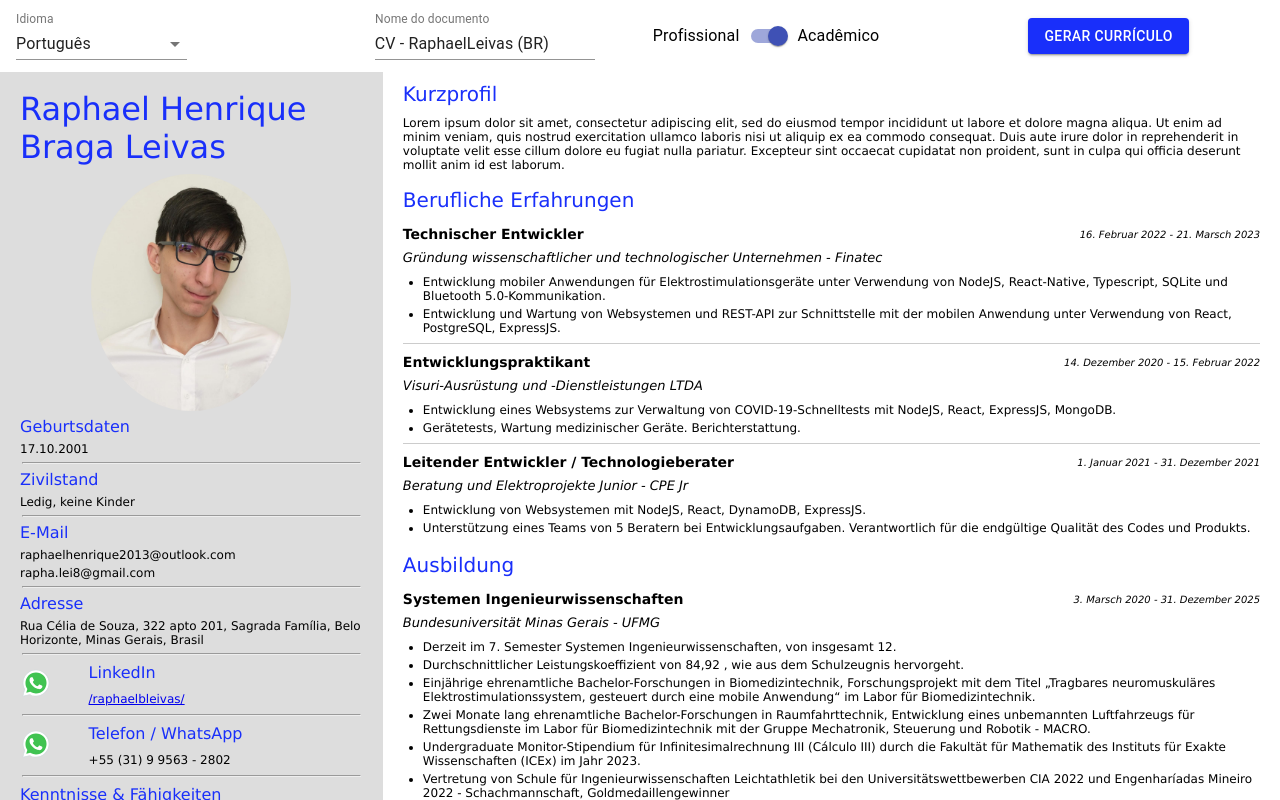
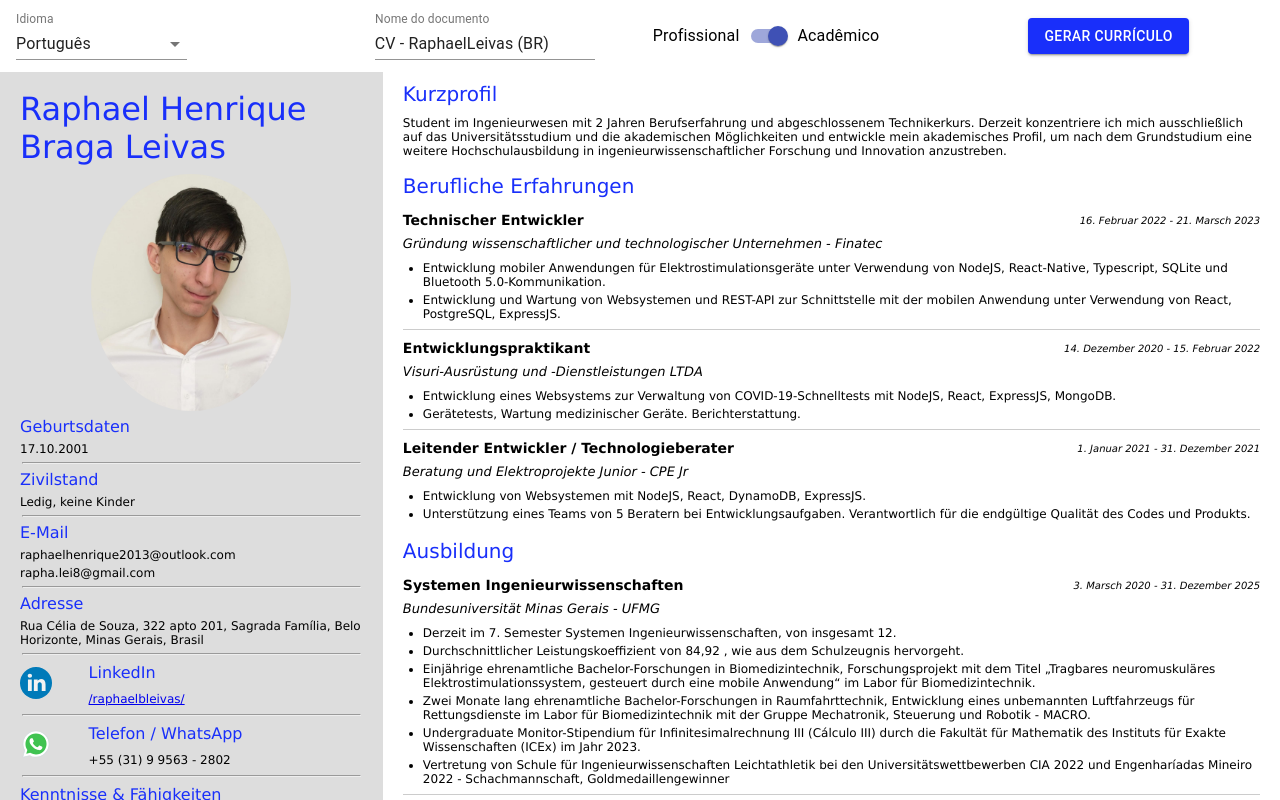
Before and after one commit to RaphaelLeivas/cv-generator, a React (Create React App) app: page / in a window 1280 px wide. Shown: the top 800 px of the page. Built offline with nearby package versions, Linux system fonts and the light colour scheme.

Commit message:
add icon e kurzprofil

```diff
--- a/src/components/CV.tsx
+++ b/src/components/CV.tsx
@@ -8,6 +8,7 @@ import { COLORS } from '../constants/colors'
 
 // stack icons / SVG
 import { ReactComponent as WhatsappIcon } from '../assets/images/whatsappIcon.svg'
+import { ReactComponent as LinkedinIcon } from '../assets/images/linkedinIcon.svg'
 
 import { ProfessionalExperienceRow } from './ProfessionalExperienceRow'
 import { CVText } from './CVText'
@@ -140,6 +141,9 @@ const useStyles = makeStyles((theme) => ({
   wppIcon: {
     flex: 1,
   },
+  linkedinIcon: {
+    flex: 1,
+  },
   phoneInfo: {
     flex: 4,
 
@@ -204,7 +208,7 @@ export const CV = React.forwardRef<HTMLDivElement, CVProps>((props, ref) => {
 
             <div className={classes.phoneContainer}>
               <div className={classes.wppIcon}>
-                <WhatsappIcon />
+                <LinkedinIcon />
               </div>
               <div className={classes.phoneInfo}>
                 <p className={classes.infoSectionTitle}>LinkedIn</p>
@@ -222,9 +226,8 @@ export const CV = React.forwardRef<HTMLDivElement, CVProps>((props, ref) => {
             <hr style={{ margin: '2px' }} />
 
             <div className={classes.phoneContainer}>
-              <div className={classes.wppIcon}>
+              <div className={classes.linkedinIcon}>
                 <WhatsappIcon />
-
               </div>
               <div className={classes.phoneInfo}>
                 <p className={classes.infoSectionTitle}>Telefon / {t('whatsapp')}</p>
@@ -259,9 +262,11 @@ export const CV = React.forwardRef<HTMLDivElement, CVProps>((props, ref) => {
           <p className={classes.infoSectionTitleRight}>Kurzprofil</p>
 
           <CVText>
-          Lorem ipsum dolor sit amet, consectetur adipiscing elit, sed do eiusmod tempor incididunt ut labore et dolore magna aliqua. Ut enim ad minim veniam, quis nostrud exercitation ullamco laboris nisi ut aliquip ex ea commodo consequat. Duis aute irure dolor in reprehenderit in voluptate velit esse cillum dolore eu fugiat nulla pariatur. Excepteur sint occaecat cupidatat non proident, sunt in culpa qui officia deserunt mollit anim id est laborum.
+            Student im Ingenieurwesen mit 2 Jahren Berufserfahrung und abgeschlossenem Technikerkurs.
+            Derzeit konzentriere ich mich ausschließlich auf das Universitätsstudium und die akademischen Möglichkeiten und
+            entwickle mein akademisches Profil, um nach dem Grundstudium eine weitere Hochschulausbildung in
+            ingenieurwissenschaftlicher Forschung und Innovation anzustreben.
           </CVText>
-
 
           <p className={classes.infoSectionTitleRight}>Berufliche Erfahrungen</p>
 
```
Also changed, not shown: src/assets/images/linkedinIcon.svg (added).
